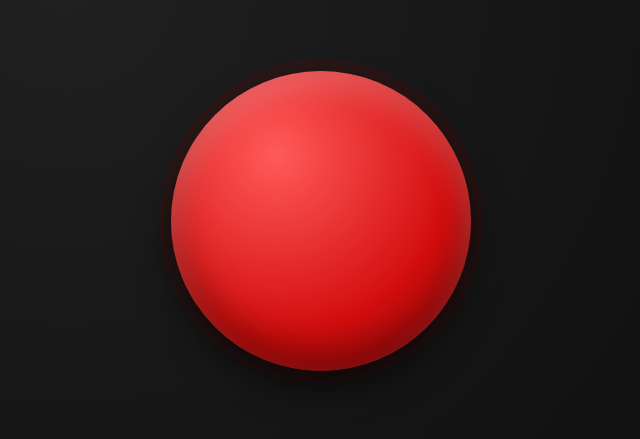
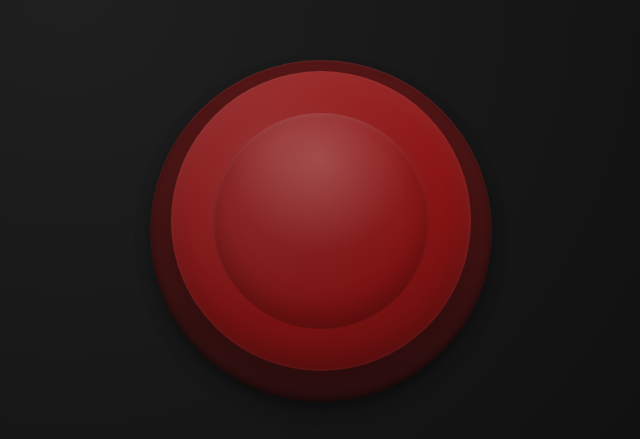
Before and after one commit to MrEyelet/MagicRedButton, a React (Vite) app: page / in a window 1280 px wide. Shown: the part 179-618 px from the top of the page, without its empty margins (319-959 px from the left). Built offline with nearby package versions, Linux system fonts and the light colour scheme.

Commit message:
Refine button look and clean up louder stereo sound

```diff
--- a/src/App.jsx
+++ b/src/App.jsx
@@ -10,6 +10,7 @@ function getAudioContext() {
 
 function playDeepStereoMagic(context) {
   const now = context.currentTime;
+  const limiter = context.createDynamicsCompressor();
   const master = context.createGain();
   const delay = context.createDelay();
   const delayGain = context.createGain();
@@ -18,12 +19,18 @@ function playDeepStereoMagic(context) {
   const rightPan = context.createStereoPanner ? context.createStereoPanner() : null;
   const centerPan = context.createStereoPanner ? context.createStereoPanner() : null;
 
+  limiter.threshold.setValueAtTime(-18, now);
+  limiter.knee.setValueAtTime(18, now);
+  limiter.ratio.setValueAtTime(8, now);
+  limiter.attack.setValueAtTime(0.003, now);
+  limiter.release.setValueAtTime(0.2, now);
+
   master.gain.setValueAtTime(0.0001, now);
-  master.gain.exponentialRampToValueAtTime(1.45, now + 0.025);
+  master.gain.exponentialRampToValueAtTime(1.8, now + 0.025);
   master.gain.exponentialRampToValueAtTime(0.0001, now + 2.05);
 
   delay.delayTime.setValueAtTime(0.25, now);
-  delayGain.gain.setValueAtTime(0.34, now);
+  delayGain.gain.setValueAtTime(0.45, now);
   feedback.gain.setValueAtTime(0.38, now);
 
   if (leftPan) {
@@ -38,7 +45,8 @@ function playDeepStereoMagic(context) {
     centerPan.pan.setValueAtTime(0, now);
   }
 
-  master.connect(context.destination);
+  master.connect(limiter);
+  limiter.connect(context.destination);
   master.connect(delay);
   delay.connect(delayGain);
   delay.connect(feedback);
@@ -51,7 +59,7 @@ function playDeepStereoMagic(context) {
   subOscillator.frequency.setValueAtTime(98, now);
   subOscillator.frequency.exponentialRampToValueAtTime(69, now + 1.8);
   subGain.gain.setValueAtTime(0.0001, now);
-  subGain.gain.exponentialRampToValueAtTime(0.34, now + 0.06);
+  subGain.gain.exponentialRampToValueAtTime(0.45, now + 0.06);
   subGain.gain.exponentialRampToValueAtTime(0.0001, now + 1.95);
   subOscillator.connect(subGain);
 
@@ -92,15 +100,15 @@ function playDeepStereoMagic(context) {
     shimmerOscillator.frequency.setValueAtTime(note.frequency * 2, now + note.start + 0.06);
 
     leftGain.gain.setValueAtTime(0.0001, now + note.start);
-    leftGain.gain.exponentialRampToValueAtTime(0.3, now + note.start + 0.04);
+    leftGain.gain.exponentialRampToValueAtTime(0.38, now + note.start + 0.04);
     leftGain.gain.exponentialRampToValueAtTime(0.0001, now + note.end);
 
     rightGain.gain.setValueAtTime(0.0001, now + note.start + 0.03);
-    rightGain.gain.exponentialRampToValueAtTime(0.3, now + note.start + 0.07);
+    rightGain.gain.exponentialRampToValueAtTime(0.38, now + note.start + 0.07);
     rightGain.gain.exponentialRampToValueAtTime(0.0001, now + note.end + 0.03);
 
     shimmerGain.gain.setValueAtTime(0.0001, now + note.start + 0.06);
-    shimmerGain.gain.exponentialRampToValueAtTime(0.12, now + note.start + 0.1);
+    shimmerGain.gain.exponentialRampToValueAtTime(0.16, now + note.start + 0.1);
     shimmerGain.gain.exponentialRampToValueAtTime(0.0001, now + note.end + 0.32);
 
     leftOscillator.connect(leftGain);
--- a/src/styles.css
+++ b/src/styles.css
@@ -26,27 +26,70 @@ body {
   -webkit-appearance: none;
   -webkit-tap-highlight-color: transparent;
   border-radius: 999px;
+  position: relative;
+  isolation: isolate;
   cursor: pointer;
-  background: radial-gradient(circle at 35% 28%, #ff5a5a, #d30d0d 62%, #8f0808 100%);
+  background: radial-gradient(circle at 35% 26%, #ff7474 0%, #ea1a1a 58%, #b10d0d 100%);
   box-shadow:
-    inset 0 16px 30px rgb(255 255 255 / 0.22),
-    inset 0 -20px 36px rgb(0 0 0 / 0.35),
-    0 18px 34px rgb(0 0 0 / 0.6),
-    0 0 0 12px rgb(120 0 0 / 0.16);
-  transition: transform 120ms ease, box-shadow 120ms ease;
+    inset 0 14px 20px rgb(255 255 255 / 0.16),
+    inset 0 -14px 24px rgb(0 0 0 / 0.3),
+    inset 0 0 0 2px rgb(255 255 255 / 0.08),
+    0 12px 18px rgb(0 0 0 / 0.34),
+    0 22px 36px rgb(0 0 0 / 0.3);
+  transition: transform 180ms cubic-bezier(0.2, 0.8, 0.2, 1), box-shadow 180ms ease;
+}
+
+.red-button::before {
+  content: "";
+  position: absolute;
+  inset: -7%;
+  border-radius: inherit;
+  background: linear-gradient(to bottom, rgb(112 20 20 / 0.68), rgb(52 12 12 / 0.68));
+  box-shadow:
+    inset 0 1px 2px rgb(255 255 255 / 0.08),
+    inset 0 -3px 6px rgb(0 0 0 / 0.45),
+    0 8px 14px rgb(0 0 0 / 0.35);
+  transform: translateY(10px);
+  z-index: -1;
+  transition: transform 180ms cubic-bezier(0.2, 0.8, 0.2, 1);
+}
+
+.red-button::after {
+  content: "";
+  position: absolute;
+  inset: 14%;
+  border-radius: 999px;
+  background: radial-gradient(circle at 50% 22%, rgb(255 255 255 / 0.16), rgb(255 255 255 / 0) 46%);
+  box-shadow:
+    inset 0 -14px 24px rgb(0 0 0 / 0.24),
+    inset 0 2px 4px rgb(255 255 255 / 0.08);
+  pointer-events: none;
+  transition: transform 180ms cubic-bezier(0.2, 0.8, 0.2, 1), box-shadow 180ms ease;
 }
 
 .red-button:hover {
-  transform: translateY(-2px) scale(1.01);
+  transform: translateY(-1px) scale(1.002);
 }
 
 .red-button:active {
-  transform: translateY(2px) scale(0.985);
+  transform: translateY(10px) scale(0.982);
   box-shadow:
-    inset 0 10px 20px rgb(255 255 255 / 0.16),
-    inset 0 -12px 24px rgb(0 0 0 / 0.4),
-    0 8px 16px rgb(0 0 0 / 0.5),
-    0 0 0 9px rgb(120 0 0 / 0.15);
+    inset 0 3px 6px rgb(255 255 255 / 0.05),
+    inset 0 20px 30px rgb(0 0 0 / 0.34),
+    inset 0 0 0 1px rgb(255 255 255 / 0.04),
+    0 6px 10px rgb(0 0 0 / 0.44),
+    0 10px 14px rgb(0 0 0 / 0.24);
+}
+
+.red-button:active::before {
+  transform: translateY(8px);
+}
+
+.red-button:active::after {
+  transform: translateY(9px) scale(0.9);
+  box-shadow:
+    inset 0 20px 30px rgb(0 0 0 / 0.38),
+    inset 0 -1px 3px rgb(255 255 255 / 0.03);
 }
 
 .red-button:focus-visible {
```
